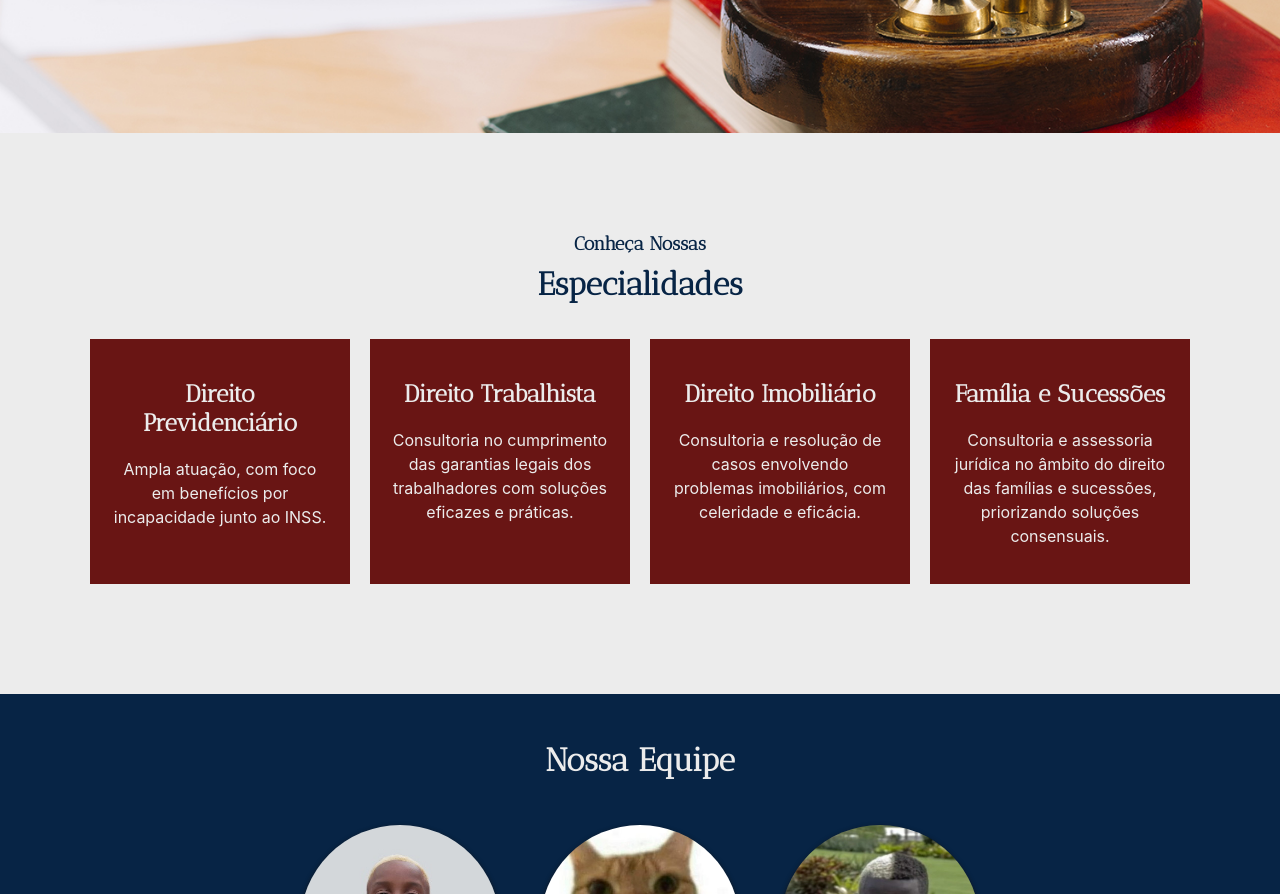
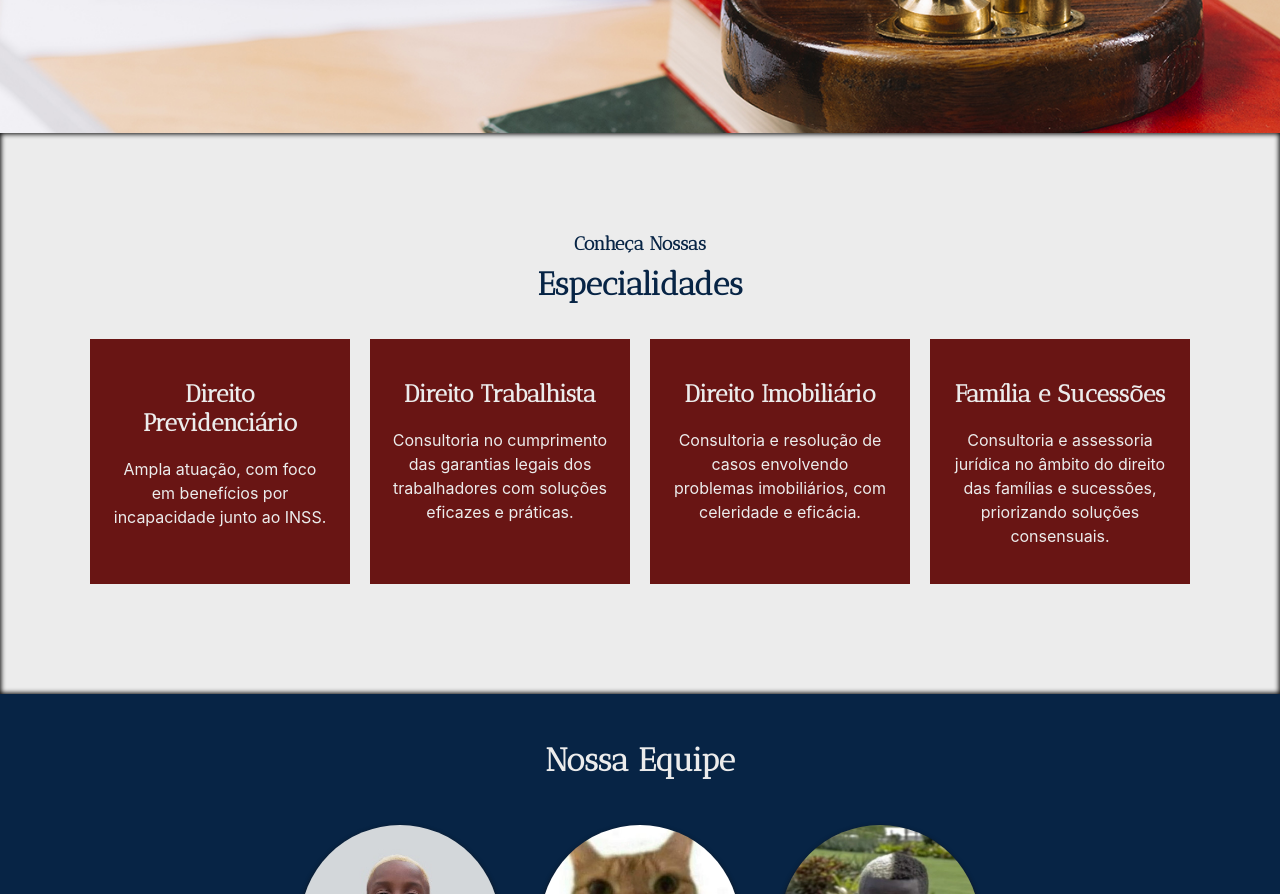
Before and after one commit to JGSS-GabrielSousa/Site-Advocacia, a plain HTML site: page index.html in a window 1280 px wide. Shown: the part 720-1614 px from the top of the page. Drawn offline with Linux system fonts and the light colour scheme.

Commit message:
Update styles.css

```diff
--- a/styles.css
+++ b/styles.css
@@ -157,6 +157,7 @@ p {
 #especialidades {
     padding-bottom: 100px;
     color: #072445;
+    box-shadow: inset 0px 0px 5px 1px black;
 }
 #especialidades > h1 {
     margin-top: 0px;
```
